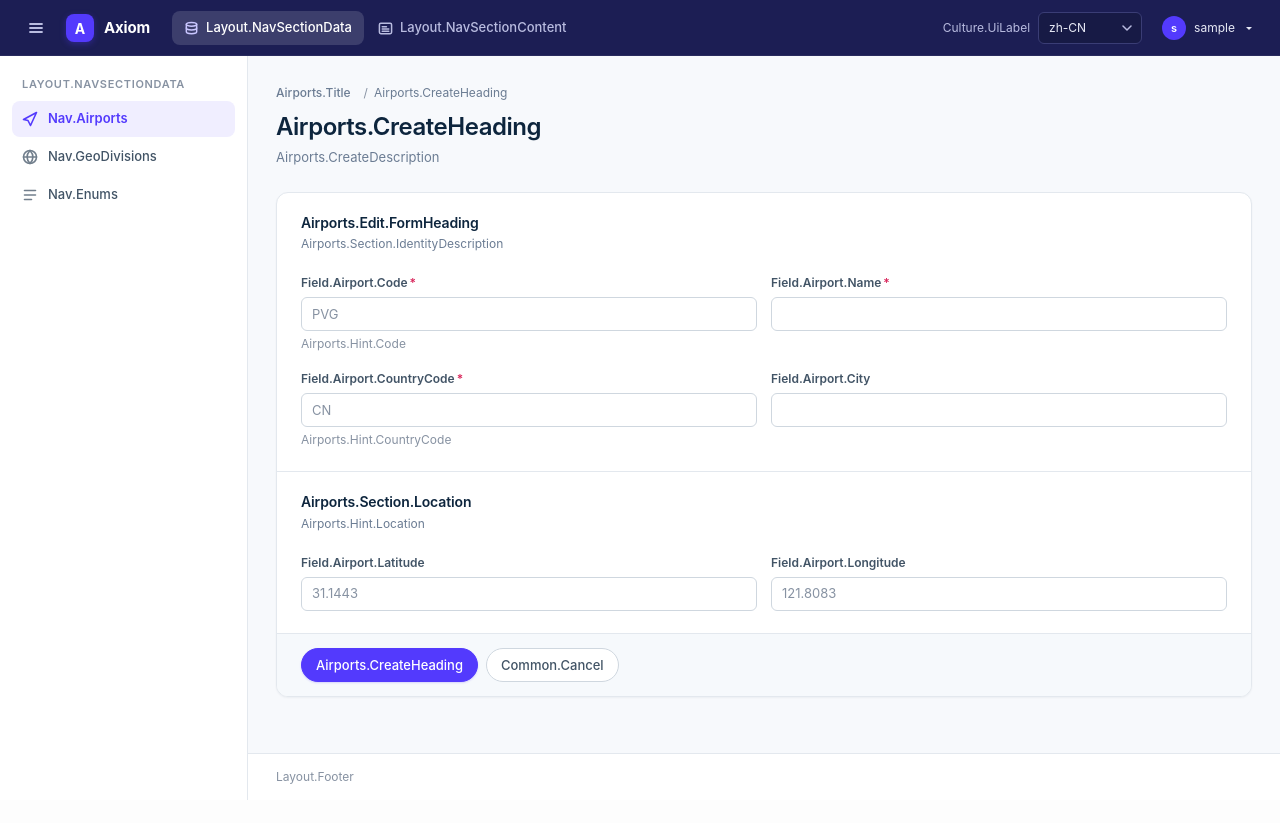
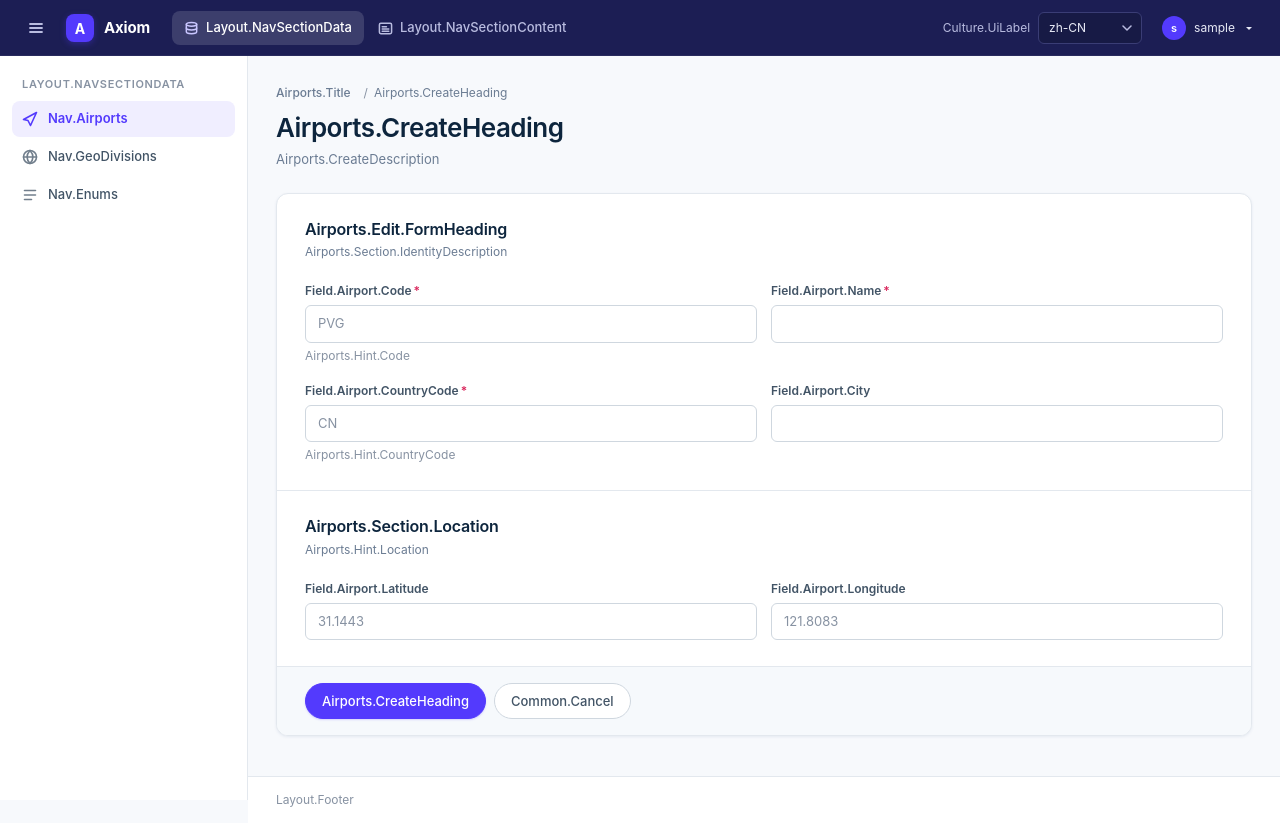
Before and after one commit to ShenHaoCore/Axiom, an ASP.NET Core app: page /Airports/Create in a window 1280 px wide. Before the commit the page ends 800 px from the top, so only its background shows below. Run offline with ASP.NET Core 8, Linux system fonts and the light colour scheme; the visitor is signed in with stand-in values (Sample User, id 1); style sheets or scripts are compiled from the project's sources; some libraries are stand-ins or nearby versions.

Commit message:
style(web): 按 Stripe 规范校准字阶、间距、控件尺寸与投影

```diff
--- a/src/Axiom.Web/wwwroot/css/site.css
+++ b/src/Axiom.Web/wwwroot/css/site.css
@@ -12,6 +12,8 @@
   --axiom-accent-press: #2e2b8c;
   --axiom-accent-soft: #f0eeff;
   --axiom-accent-ring: rgba(83, 58, 253, 0.16);
+  /* Stripe 规范：产品色高光，用于图表/强调，不作按钮底色。 */
+  --axiom-accent-soft-strong: #665efd;
 
   /* ---------- 文字与表面 ---------- */
   --axiom-ink: #0d253d;
@@ -53,8 +55,10 @@
   --axiom-radius-lg: 12px;
   --axiom-radius-pill: 9999px;
 
-  --axiom-shadow-1: 0 1px 2px rgba(13, 37, 61, 0.05);
-  --axiom-shadow-2: 0 1px 3px rgba(13, 37, 61, 0.08), 0 12px 32px rgba(13, 37, 61, 0.08);
+  /* Stripe 规范的阴影取自 shadow-blue（#003770）：比中性灰更冷、更贴品牌。 */
+  --axiom-shadow-blue: 0, 55, 112;
+  --axiom-shadow-1: 0 1px 3px rgba(var(--axiom-shadow-blue), 0.08);
+  --axiom-shadow-2: 0 8px 24px rgba(var(--axiom-shadow-blue), 0.08), 0 2px 6px rgba(var(--axiom-shadow-blue), 0.04);
 
   /* ---------- 间距刻度（4 的倍数） ---------- */
   --axiom-space-1: 4px;
@@ -543,10 +547,10 @@ hr {
 
 .page-header h1 {
   margin: 0;
-  font-size: 24px;
+  font-size: 26px;
   font-weight: 600;
-  line-height: 1.25;
-  letter-spacing: -0.02em;
+  line-height: 1.22;
+  letter-spacing: -0.5px;
   color: var(--axiom-ink);
   overflow-wrap: anywhere;
 }
@@ -600,7 +604,7 @@ hr {
   align-items: center;
   justify-content: center;
   gap: 6px;
-  padding: 7px 14px;
+  padding: 8px 16px;
   border-radius: var(--axiom-radius-pill);
   font-size: 13px;
   font-weight: 500;
@@ -1168,9 +1178,9 @@ hr {
 .section-heading h2,
 .section-heading h3 {
   margin: 0;
-  font-size: 14px;
+  font-size: 16px;
   font-weight: 600;
-  letter-spacing: -0.01em;
+  letter-spacing: -0.2px;
 }
 
 .section-heading p {
@@ -1192,8 +1202,8 @@ hr {
 
 .form-control,
 .form-select {
-  min-height: 34px;
-  padding: 6px 10px;
+  min-height: 36px;
+  padding: 8px 12px;
   border-color: var(--axiom-input-border);
   border-radius: var(--axiom-radius-sm);
   background-color: var(--axiom-surface);
@@ -1291,7 +1301,7 @@ textarea.form-control {
 }
 
 .form-section {
-  padding: 22px 24px;
+  padding: 26px 28px;
 }
 
 .form-section + .form-section {
@@ -1348,7 +1358,7 @@ textarea.form-control {
   align-items: center;
   flex-wrap: wrap;
   gap: 8px;
-  padding: 14px 24px;
+  padding: 16px 28px;
   border-top: 1px solid var(--axiom-border);
   background: var(--axiom-surface-soft);
 }
```
Also changed, not shown: other parts of src/Axiom.Web/wwwroot/css/site.css (+17 -11 lines).
